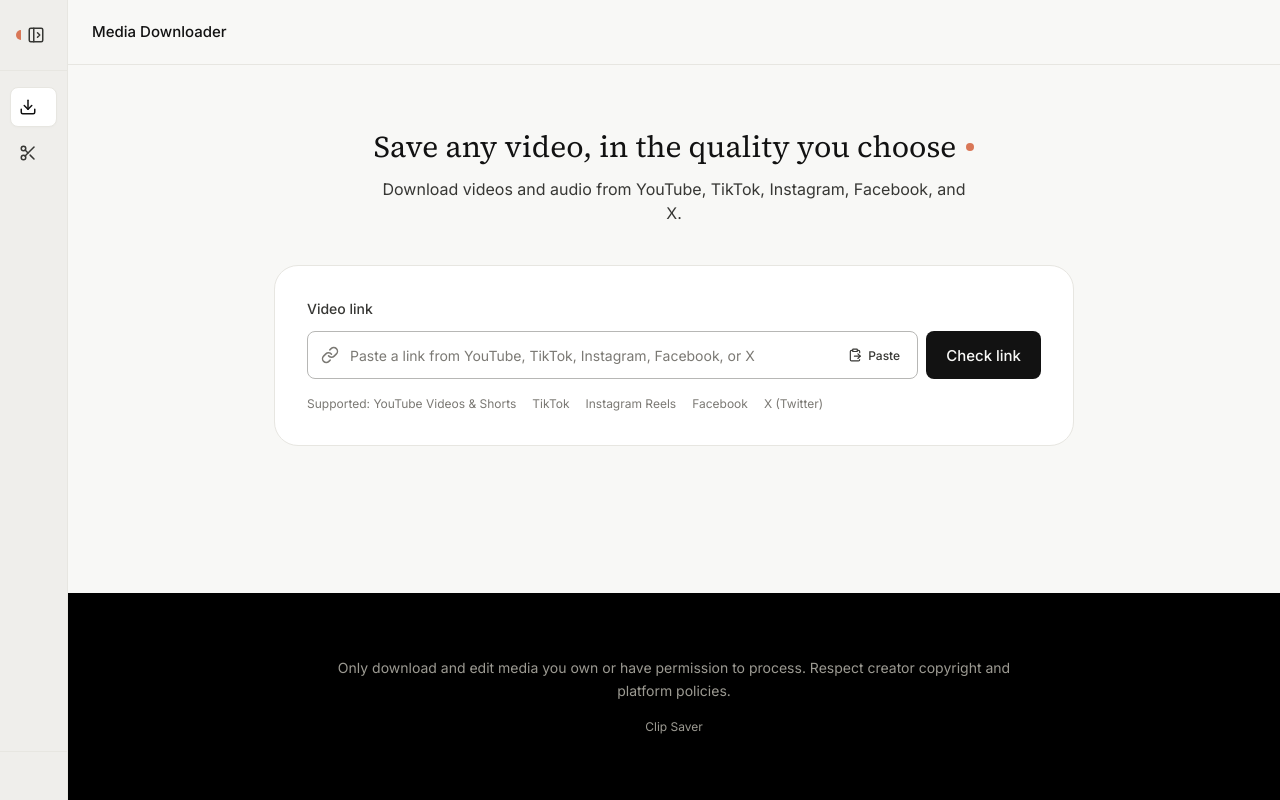
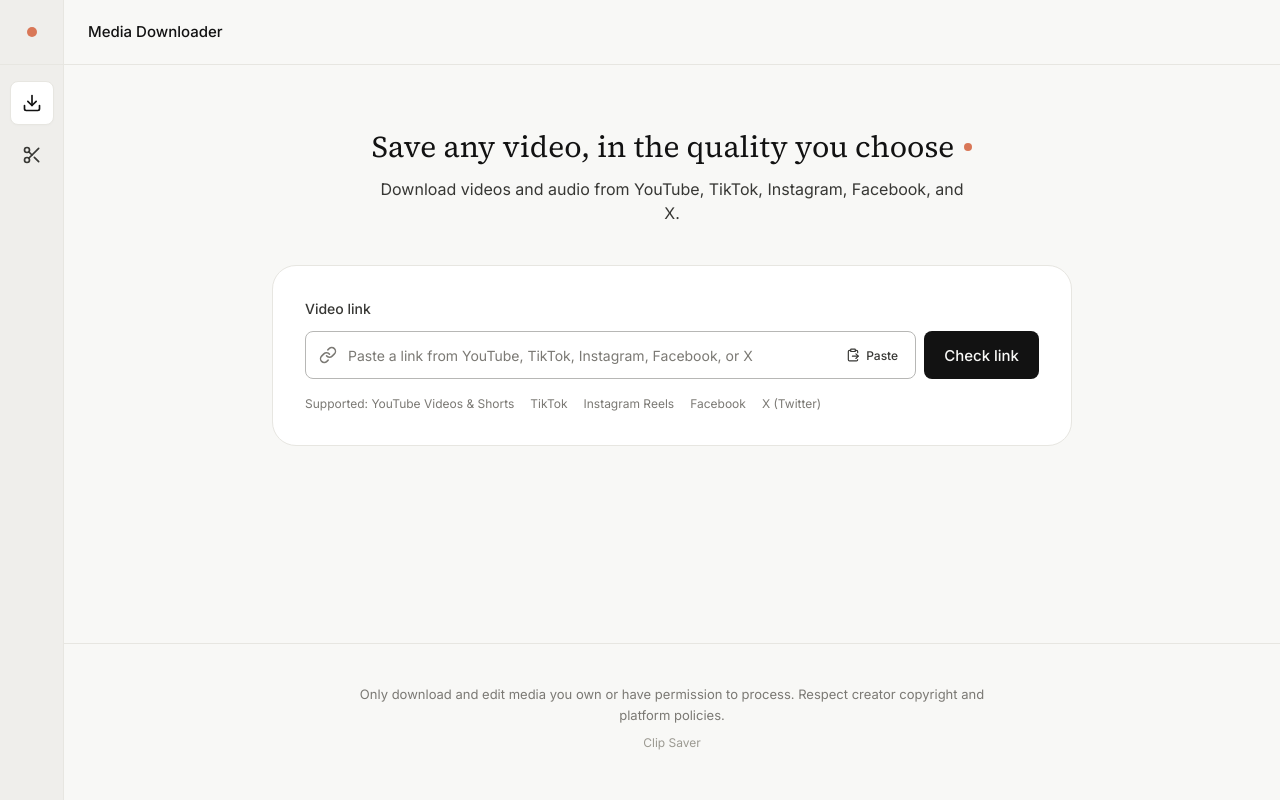
Before and after one commit to IsmailMan81F/media-tools, a website: page static/index.html in a window 1280 px wide. Both pictures are taken after a click on the button "Toggle sidebar collapse". Drawn offline with Linux system fonts and the light colour scheme.

Commit message:
Refine collapsed sidebar to center orange mark, center nav icons, and remove footer black background

```diff
--- a/static/index.html
+++ b/static/index.html
@@ -91,7 +91,7 @@
       --font-sans: var(--font-anthropic-sans);
 
       --sidebar-width: 250px;
-      --sidebar-collapsed-width: 68px;
+      --sidebar-collapsed-width: 64px;
     }
 
     *, *::before, *::after {
@@ -154,12 +154,17 @@
     }
 
     .sidebar-header {
-      padding: 20px 16px;
+      padding: 16px;
       display: flex;
       align-items: center;
       justify-content: space-between;
       border-bottom: 1px solid var(--color-chalk);
       min-height: 65px;
+    }
+
+    body.sidebar-collapsed .sidebar-header {
+      padding: 16px 0;
+      justify-content: center;
     }
 
     .sidebar-brand {
@@ -172,7 +177,13 @@
       font-weight: 500;
       white-space: nowrap;
       overflow: hidden;
-      transition: opacity 0.2s ease;
+      cursor: pointer;
+    }
+
+    body.sidebar-collapsed .sidebar-brand {
+      justify-content: center;
+      width: 100%;
+      margin: 0;
     }
 
     .brand-mark {
@@ -181,6 +192,15 @@
       border-radius: 50%;
       background-color: var(--color-clay);
       flex-shrink: 0;
+      transition: transform 0.2s ease;
+    }
+
+    body.sidebar-collapsed .brand-mark {
+      cursor: pointer;
+    }
+
+    body.sidebar-collapsed .brand-mark:hover {
+      transform: scale(1.35);
     }
 
     .brand-text {
@@ -188,9 +208,7 @@
     }
 
     body.sidebar-collapsed .brand-text {
-      opacity: 0;
-      width: 0;
-      pointer-events: none;
+      display: none;
     }
 
     .sidebar-toggle-btn {
@@ -211,6 +229,10 @@
       color: var(--color-carbon);
     }
 
+    body.sidebar-collapsed .sidebar-toggle-btn {
+      display: none;
+    }
+
     .sidebar-nav {
       flex: 1;
       padding: 16px 10px;
@@ -219,11 +241,18 @@
       gap: 6px;
     }
 
+    body.sidebar-collapsed .sidebar-nav {
+      padding: 16px 0;
+      align-items: center;
+      gap: 8px;
+    }
+
     .nav-item {
       display: flex;
       align-items: center;
       gap: 12px;
-      padding: 10px 12px;
+      padding: 10px 14px;
+      height: 44px;
       border-radius: 8px;
       background: transparent;
       border: 1px solid transparent;
@@ -235,7 +264,7 @@
       cursor: pointer;
       white-space: nowrap;
       width: 100%;
-      transition: background-color 0.2s ease, border-color 0.2s ease, color 0.2s ease;
+      transition: background-color 0.2s ease, border-color 0.2s ease, color 0.2s ease, width 0.2s ease;
     }
 
     .nav-item:hover {
@@ -251,25 +280,36 @@
     }
 
     .nav-icon {
-      width: 18px;
-      height: 18px;
+      width: 20px;
+      height: 20px;
       color: currentColor;
+      flex-shrink: 0;
+      display: flex;
+      align-items: center;
+      justify-content: center;
     }
 
     .nav-label {
       transition: opacity 0.2s ease, width 0.2s ease;
     }
 
+    body.sidebar-collapsed .nav-item {
+      width: 44px;
+      height: 44px;
+      margin: 0 auto;
+      padding: 0;
+      display: flex;
+      align-items: center;
+      justify-content: center;
+      border-radius: 8px;
+    }
+
+    body.sidebar-collapsed .nav-icon {
+      margin: 0;
+    }
+
     body.sidebar-collapsed .nav-label {
-      opacity: 0;
-      width: 0;
-      overflow: hidden;
-      pointer-events: none;
-    }
-
-    body.sidebar-collapsed .nav-item {
-      justify-content: center;
-      padding: 10px 0;
+      display: none;
     }
 
     .sidebar-footer {
@@ -280,17 +320,8 @@
       justify-content: center;
     }
 
-    .sidebar-footer-text {
-      font-size: 11px;
-      color: var(--color-ashen);
-      white-space: nowrap;
-      transition: opacity 0.2s ease;
-    }
-
-    body.sidebar-collapsed .sidebar-footer-text {
-      opacity: 0;
-      width: 0;
-      overflow: hidden;
+    body.sidebar-collapsed .sidebar-footer {
+      display: none;
     }
 
     /* Mobile Backdrop */
@@ -1041,9 +1072,10 @@
 
     /* Footer */
     .footer-band {
-      background-color: var(--color-obsidian);
-      padding: 64px 24px;
+      background-color: transparent;
+      padding: 40px 24px 48px 24px;
       margin-top: auto;
+      border-top: 1px solid var(--color-chalk);
     }
 
     .footer-inner {
@@ -1051,15 +1083,15 @@
       margin: 0 auto;
       display: flex;
       flex-direction: column;
-      gap: 16px;
+      gap: 8px;
       text-align: center;
     }
 
     .footer-notice {
-      color: var(--color-pebble);
-      font-size: 14px;
+      color: var(--color-ashen);
+      font-size: 13px;
       line-height: 1.6;
-      max-width: 700px;
+      max-width: 650px;
       margin: 0 auto;
     }
 
@@ -1138,10 +1170,10 @@
   <!-- Sidebar Navigation -->
   <aside id="app-sidebar" class="app-sidebar" aria-label="Application Navigation">
     <div class="sidebar-header">
-      <a href="/" class="sidebar-brand">
+      <div class="sidebar-brand" onclick="handleBrandClick()" title="Clip Saver">
         <span class="brand-mark" aria-hidden="true"></span>
         <span class="brand-text">Clip Saver</span>
-      </a>
+      </div>
       <button
         type="button"
         id="sidebar-toggle-btn"
@@ -1563,6 +1595,12 @@
       }
     }
 
+    function handleBrandClick() {
+      if (document.body.classList.contains('sidebar-collapsed')) {
+        toggleSidebarCollapse();
+      }
+    }
+
     function toggleMobileSidebar(open) {
       document.body.classList.toggle('mobile-sidebar-open', open);
     }
```
